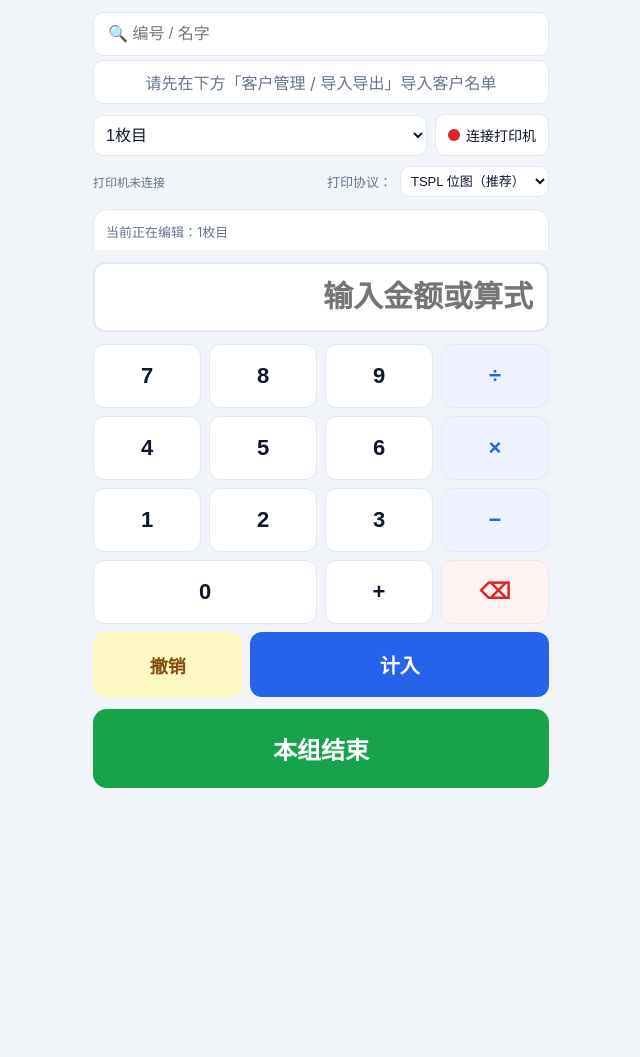
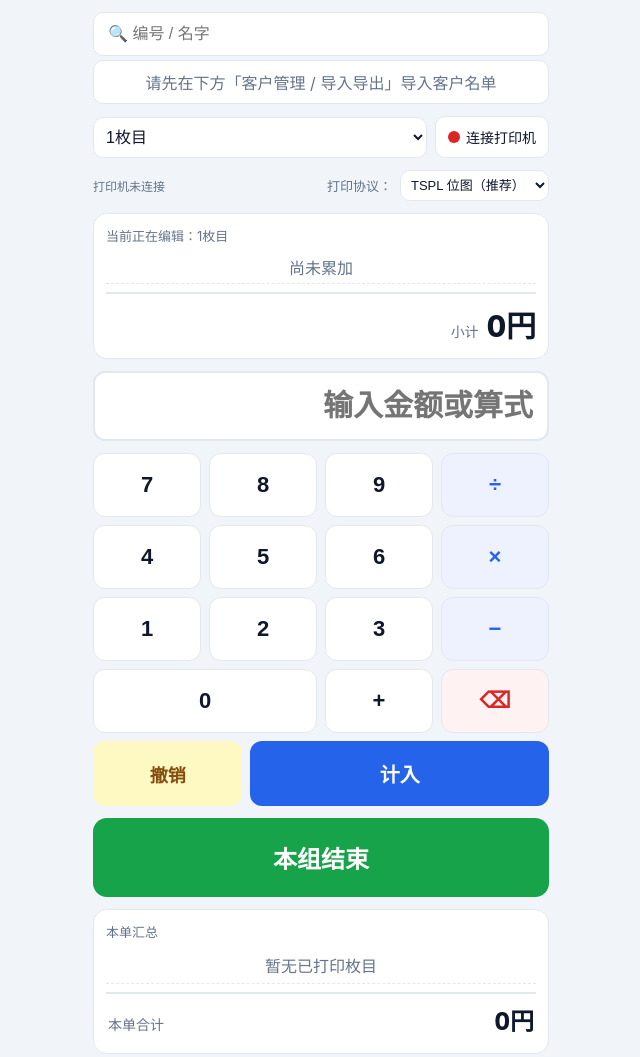
Before and after one commit to moonlong/price-label, a website with bundled scripts: page index.html in a window 1280 px wide. Shown: the top 1057 px of the page, without its empty margins (319-959 px from the left). Before the commit the page ends 800 px from the top, so only its background shows below. Built offline with nearby package versions, Linux system fonts and the light colour scheme.

Commit message:
Revert "计算器式三段布局：键盘固定底部，记录区内部滚动不顶动键盘"
This reverts commit 17e8298a72ddc363123a4893e8e05686896c25a8.

```diff
--- a/index.html
+++ b/index.html
@@ -9,7 +9,6 @@
 </head>
 <body>
   <main class="app">
-    <div class="app-top">
     <div class="customer-picker">
       <input id="customer-search" class="customer-search" type="text" placeholder="🔍 编号 / 名字" autocomplete="off" />
       <ul id="customer-pick-list" class="customer-pick-list"></ul>
@@ -34,9 +33,7 @@
         <option value="escpos">ESC-POS 位图</option>
       </select>
     </div>
-    </div>
 
-    <div class="app-scroll">
     <section class="records-card">
       <div class="records-head" id="records-head">当前枚目记录</div>
       <ol id="records" class="records"></ol>
@@ -46,23 +43,6 @@
       </div>
     </section>
 
-    <section class="summary-card">
-      <div class="records-head">本单汇总</div>
-      <ol id="summary" class="summary"></ol>
-      <div class="grand-total">
-        <span class="grand-total-label">本单合计</span>
-        <span id="grand-total" class="grand-total-value">0円</span>
-      </div>
-    </section>
-
-    <footer class="footer">
-      <button id="manage" class="link-btn">客户管理 / 导入导出</button>
-      <button id="history" class="link-btn">结算历史</button>
-      <button id="clear" class="danger-btn">清 空</button>
-    </footer>
-    </div>
-
-    <div class="app-bottom">
     <section class="input-card">
       <input id="input" type="text" readonly autocomplete="off" inputmode="none" placeholder="输入金额或算式" />
     </section>
@@ -105,7 +85,21 @@
     <section class="action-row">
       <button id="finish" class="action finish">本组结束</button>
     </section>
-    </div>
+
+    <section class="summary-card">
+      <div class="records-head">本单汇总</div>
+      <ol id="summary" class="summary"></ol>
+      <div class="grand-total">
+        <span class="grand-total-label">本单合计</span>
+        <span id="grand-total" class="grand-total-value">0円</span>
+      </div>
+    </section>
+
+    <footer class="footer">
+      <button id="manage" class="link-btn">客户管理 / 导入导出</button>
+      <button id="history" class="link-btn">结算历史</button>
+      <button id="clear" class="danger-btn">清 空</button>
+    </footer>
   </main>
 
   <!-- 打印预览弹窗 -->
--- a/main.js
+++ b/main.js
@@ -391,8 +391,6 @@ function renderRecords() {
     li.append(s1, s2);
     el.records.appendChild(li);
   }
-  // 保持最新一条可见（列表内部滚动，不推动键盘）
-  el.records.scrollTop = el.records.scrollHeight;
 }
 
 function renderSubtotal() {
--- a/styles.css
+++ b/styles.css
@@ -29,32 +29,7 @@ html, body {
   display: flex;
   flex-direction: column;
   gap: 12px;
-  height: 100vh;
-  height: 100dvh;
-  overflow: hidden;
-}
-
-/* 三段布局：顶部固定 / 中部滚动 / 底部固定（计算器式，键盘不随记录移动） */
-.app-top {
-  display: flex;
-  flex-direction: column;
-  gap: 10px;
-  flex: none;
-}
-.app-scroll {
-  display: flex;
-  flex-direction: column;
-  gap: 12px;
-  flex: 1;
-  min-height: 0;
-  overflow-y: auto;
-}
-.app-bottom {
-  display: flex;
-  flex-direction: column;
-  gap: 12px;
-  flex: none;
-  padding-bottom: env(safe-area-inset-bottom, 0px);
+  padding-bottom: 24px;
 }
 
 /* 客户搜索框 */
```
